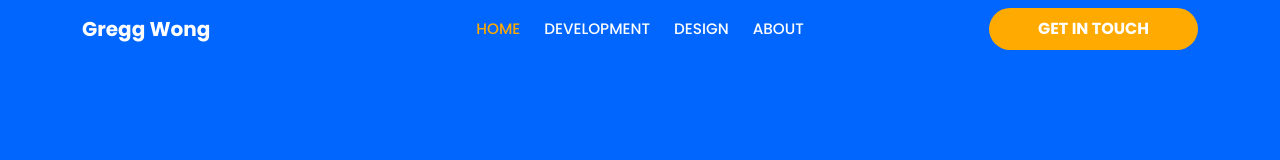
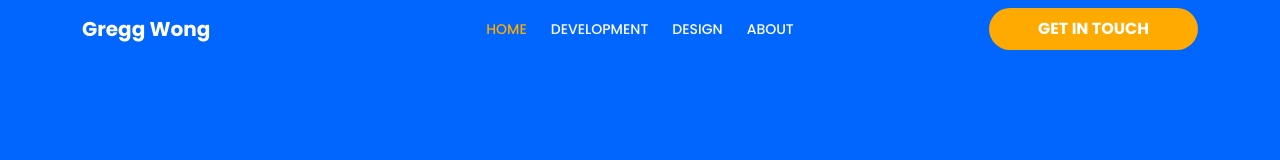
Before and after one commit to Jon-Mykal/personal-website, a Vue app: page / in a window 1280 px wide. Shown: the top 160 px of the page. Built offline with nearby package versions, Linux system fonts and the light colour scheme.

Commit message:
Adjust font size

```diff
--- a/src/App.vue
+++ b/src/App.vue
@@ -162,7 +162,7 @@ import Footer from "@/components/Footer.vue"
 }
 
 .gw--fs-6 {
-  font-size: .95rem!important;
+  font-size: .875rem!important;
 }
 
 .gw--font-weight-500 {
```
